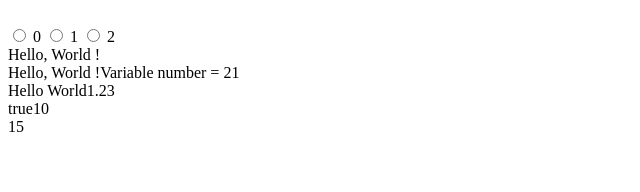
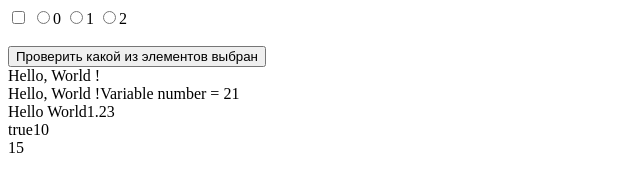
Before and after one commit to legiorex/test.github.io, a plain HTML site: page index.html in a window 1280 px wide. Shown: the whole page, without its empty margins (0-640 px from the left). Drawn offline with Linux system fonts and the light colour scheme.

Commit message:
Создал чекбокс Создал радио кнопки

```diff
--- a/index.html
+++ b/index.html
@@ -5,12 +5,13 @@
     <title>Изучаем язык JavaScript</title>
 </head>
 <body>
-    <!-- <input type="checkbox" id="fistCheck" onchange="fun1()">  -->
+    <input type="checkbox" id="fistCheck" onchange="fun1()">
+    <label><input type="radio" name="r1" value="5">0</label>
+    <label><input type="radio" name="r1" value="53">1</label>
+    <label><input type="radio" name="r1" value="535">2</label> <br> <br>
+    <button onclick="fun2()">Проверить какой из элементов выбран</button>
 
-    <br>
-    <input type="radio" name="r1" value="5"> 0
-    <input type="radio" name="r2" value="53"> 1
-    <input type="radio" name="r3" value="535"> 2
+
     <script src="script.js"></script>
 
 </body>
--- a/script.js
+++ b/script.js
@@ -11,6 +11,14 @@ function fun1() {
     }
 }
 
+function fun2() {
+    var radi = document.getElementsByName('r1');
+    for (var i = 0; i < radi.length; i++) {
+        if (radi[i].checked) {
+            alert ('Выбран ' +i+ ' элемент');
+        }
+    }
+}
 document.write("</br>Hello, World !");
 document.write("</br>Hello, World !");
 var number = 21;
```
